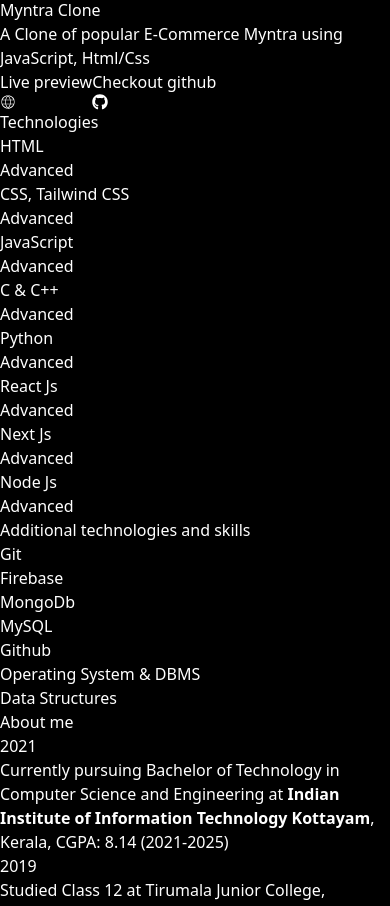
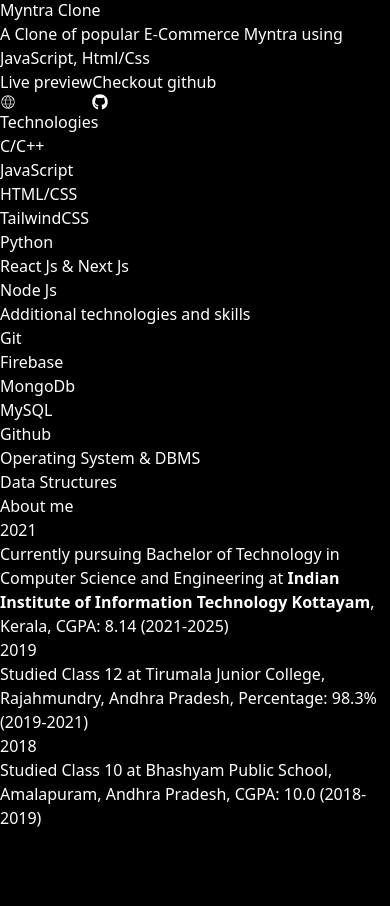
Before and after one commit to jkarthik-2004/Portfolio, a React (Vite) app: page / in a window 390 px wide. Shown: the part 1811-2717 px from the top of the page. After the commit the page ends 2641 px from the top, so only its background shows below. Built offline with nearby package versions, Linux system fonts and the light colour scheme.

Commit message:
Update App.jsx

```diff
--- a/src/App.jsx
+++ b/src/App.jsx
@@ -285,7 +285,7 @@
 
         {/* Technoglies section */}
         <section className="py-10" id="technologies">
-          <div className="container m-auto px-4">
+{/*           <div className="container m-auto px-4">
             <h2 className="text-2xl font-semibold">Technologies</h2>
             <div className="mt-14">
               <div>
@@ -345,6 +345,52 @@
                   <p className="text-gray-500">Advanced</p>
                 </div>
                 <span className="w-[45%] h-2 mt-2 bg-gradient-to-t from-blue-500 to-cyan-500 block rounded-md" />
+              </div>
+            </div>
+          </div> */}
+
+
+          <div className="container m-auto px-4 py-14">
+            <h2 className="text-2xl font-semibold">
+              Technologies
+            </h2>
+            <div className="flex flex-col sm:flex-row gap-4 sm:gap-28 mt-12 w-[80%]">
+              <div>
+                <p className="font-bold before:w-4 before:h-4 before:bg-gradient-to-t before:from-blue-500 before:to-cyan-500 before:block before:rounded-full before:mt-1 before:-left-6 before:absolute relative left-5">
+                  C/C++
+                </p>
+              </div>
+              <div>
+                <p className="font-bold before:w-4 before:h-4 before:bg-gradient-to-t before:from-blue-500 before:to-cyan-500 before:block before:rounded-full before:mt-1 before:-left-6 before:absolute relative left-5">
+                JavaScript
+                </p>
+              </div>
+              <div>
+                <p className="font-bold before:w-4 before:h-4 before:bg-gradient-to-t before:from-blue-500 before:to-cyan-500 before:block before:rounded-full before:mt-1 before:-left-6 before:absolute relative left-5">
+                  HTML/CSS
+                </p>
+              </div>
+              <div>
+                <p className="font-bold before:w-4 before:h-4 before:bg-gradient-to-t before:from-blue-500 before:to-cyan-500 before:block before:rounded-full before:mt-1 before:-left-6 before:absolute relative left-5">
+                  TailwindCSS
+                </p>
+              </div>
+            </div>
+            <div className="flex flex-col sm:flex-row gap-4 sm:gap-36 mt-4 sm:mt-6 w-[80%]">
+              <div>
+                <p className="font-bold before:w-4 before:h-4 before:bg-gradient-to-t before:from-blue-500 before:to-cyan-500 before:block before:rounded-full before:mt-1 before:-left-6 before:absolute relative left-5">
+                 Python
+                </p>
+              </div>
+              <div>
+                <p className="font-bold before:w-4 before:h-4 before:bg-gradient-to-t before:from-blue-500 before:to-cyan-500 before:block before:rounded-full before:mt-1 before:-left-6 before:absolute relative left-5">
+                React Js & Next Js
+                </p>
+              </div>
+              <div>
+                <p className="font-bold before:w-4 before:h-4 before:bg-gradient-to-t before:from-blue-500 before:to-cyan-500 before:block before:rounded-full before:mt-1 before:-left-6 before:absolute relative left-5">
+                  Node Js
+                </p>
               </div>
             </div>
           </div>
```
